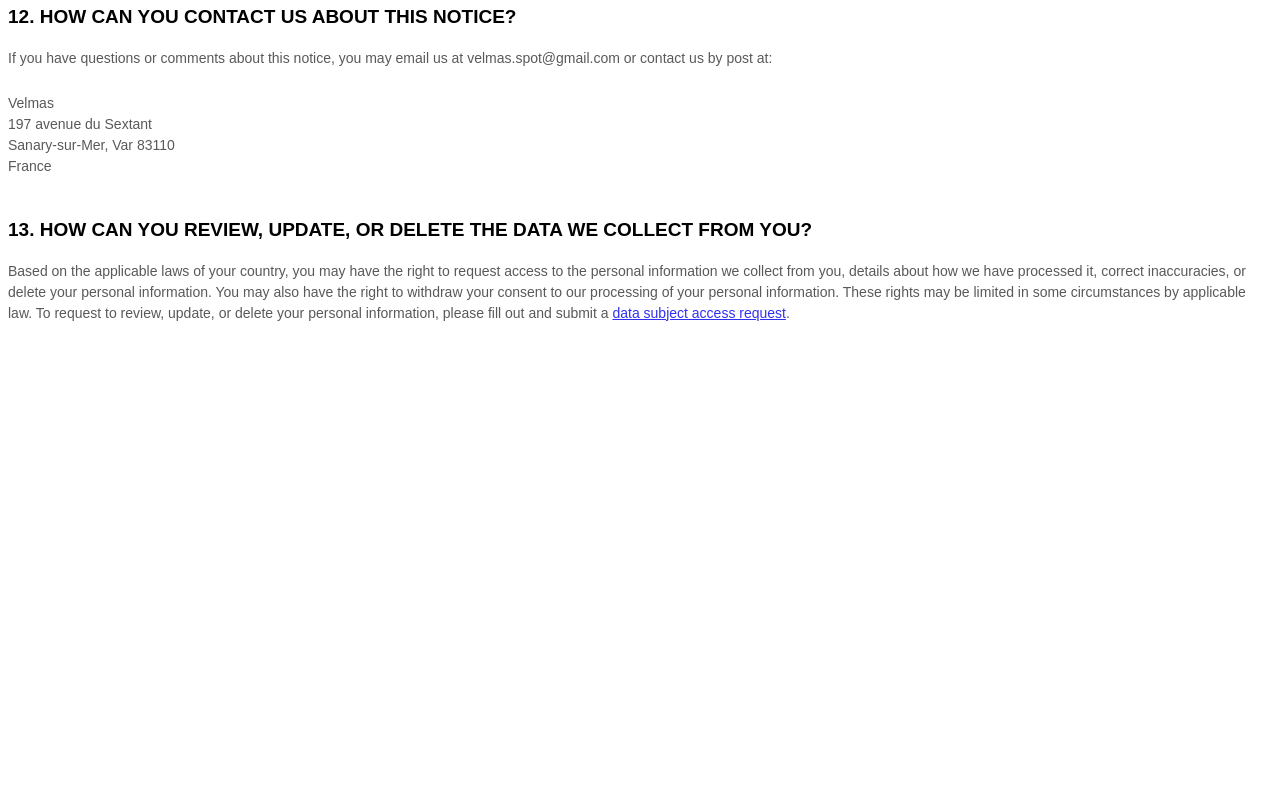
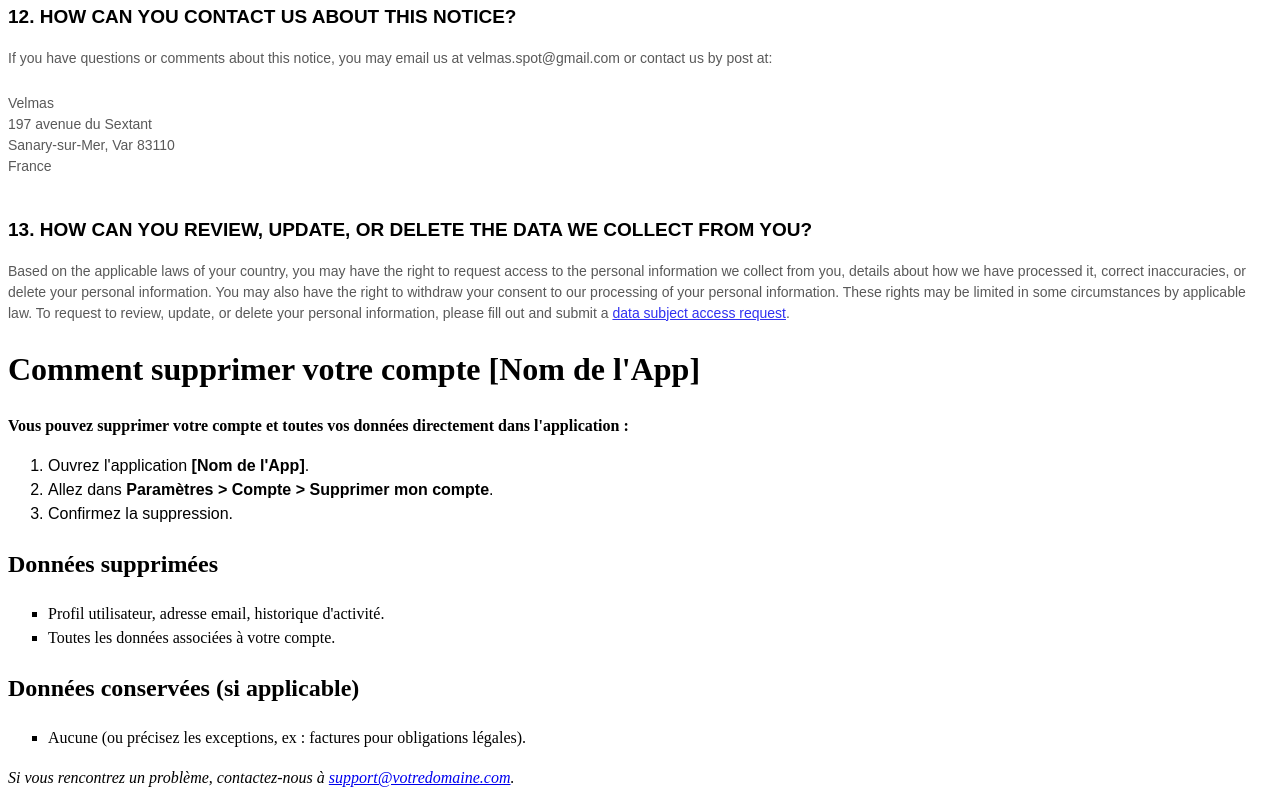
Before and after one commit to Velmas-france/SpotmeOut, a plain HTML site: page index.html in a window 1280 px wide. Shown: the part 5301-6107 px from the top of the page. Before the commit the page ends 5633 px from the top, so only its background shows below. Drawn offline with Linux system fonts and the light colour scheme.

Commit message:
Update index.html

```diff
--- a/index.html
+++ b/index.html
@@ -52,3 +52,29 @@ word-break: break-word !important;
       }
     </style>
       </div>
+
+<head>
+    <title>Suppression de compte - [Nom de votre App]</title>
+</head>
+<body>
+    <h1>Comment supprimer votre compte [Nom de l'App]</h1>
+    <p><strong>Vous pouvez supprimer votre compte et toutes vos données directement dans l'application :</strong></p>
+    <ol>
+        <li>Ouvrez l'application <strong>[Nom de l'App]</strong>.</li>
+        <li>Allez dans <strong>Paramètres > Compte > Supprimer mon compte</strong>.</li>
+        <li>Confirmez la suppression.</li>
+    </ol>
+
+    <h2>Données supprimées</h2>
+    <ul>
+        <li>Profil utilisateur, adresse email, historique d'activité.</li>
+        <li>Toutes les données associées à votre compte.</li>
+    </ul>
+
+    <h2>Données conservées (si applicable)</h2>
+    <ul>
+        <li>Aucune (ou précisez les exceptions, ex : factures pour obligations légales).</li>
+    </ul>
+
+    <p><em>Si vous rencontrez un problème, contactez-nous à <a href="mailto:support@votredomaine.com">support@votredomaine.com</a>.</em></p>
+</body>
```
